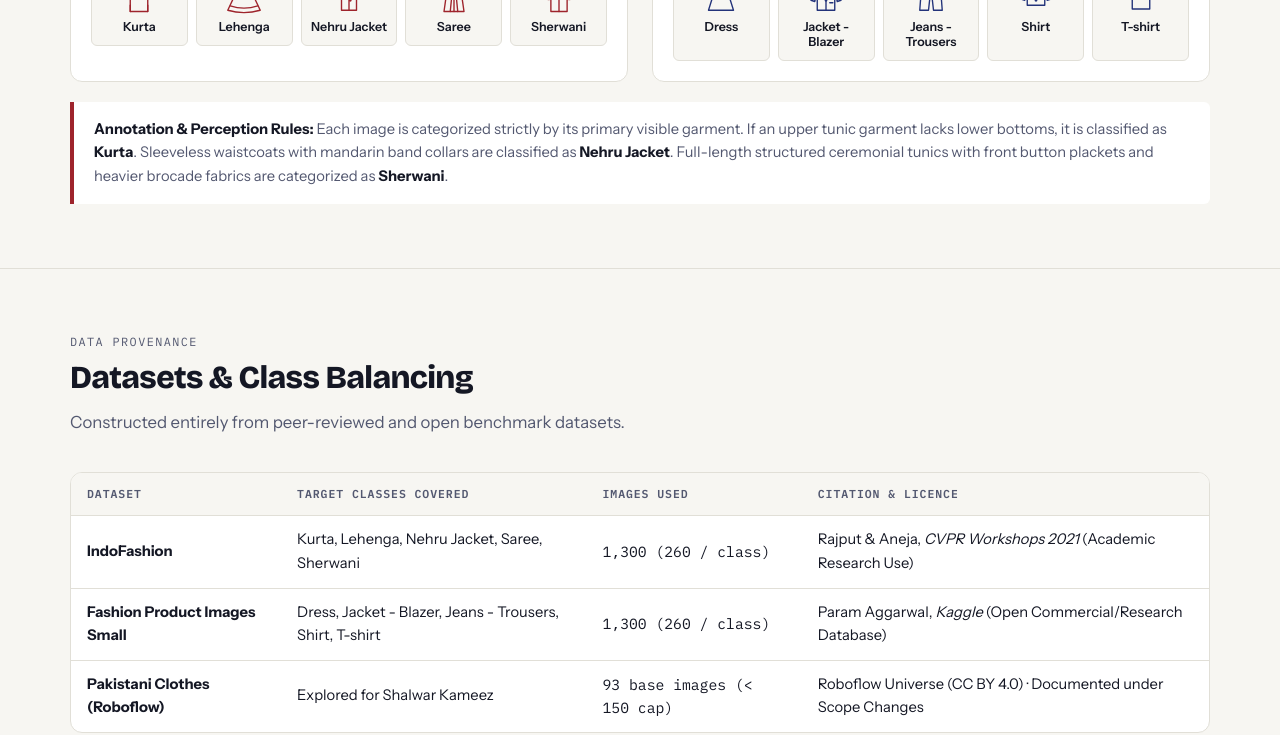
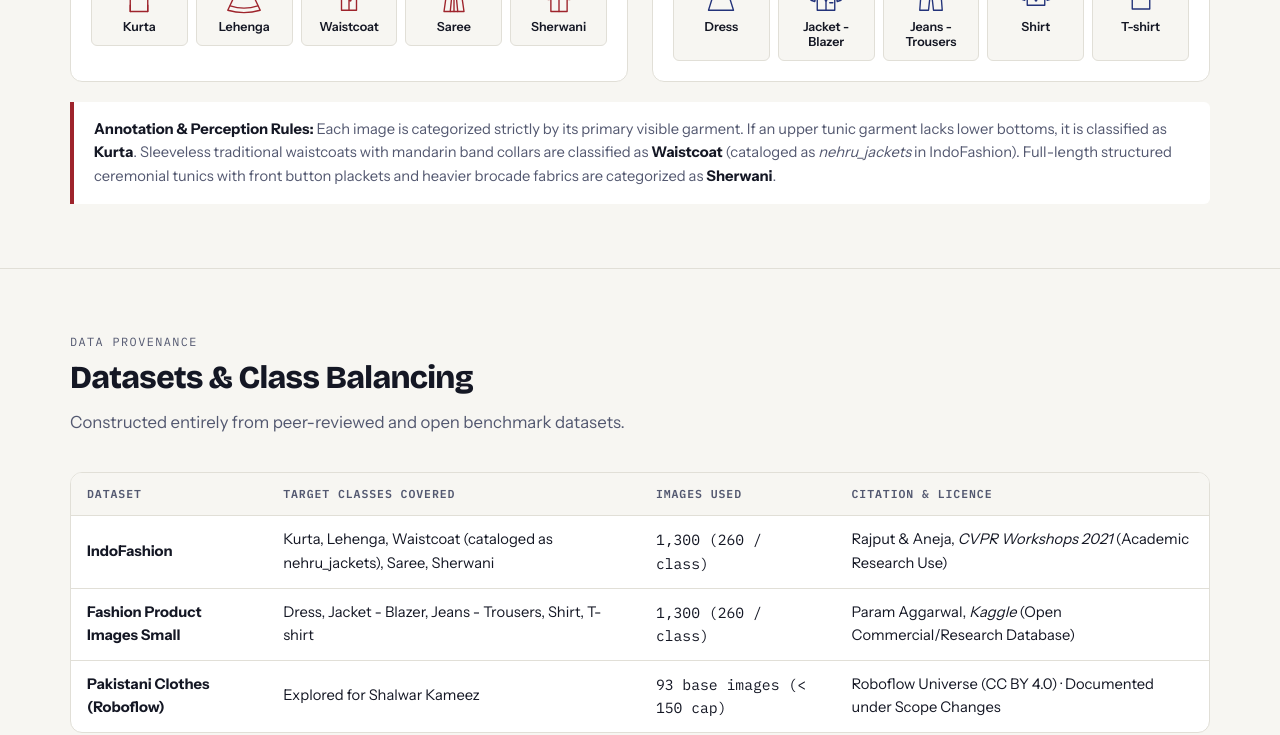
Before and after one commit to afafshahid/libaas-lens, a plain HTML site: page index.html in a window 1280 px wide. Shown: the part 2240-2975 px from the top of the page. Drawn offline with nearby package versions, Linux system fonts and the light colour scheme.

Commit message:
fix: upgrade sample images to high resolution and harmonize Nehru Jacket to Waistcoat

```diff
--- a/index.html
+++ b/index.html
@@ -1119,7 +1119,7 @@
         </div>
 
         <div class="rules-card">
-          <strong>Annotation &amp; Perception Rules:</strong> Each image is categorized strictly by its primary visible garment. If an upper tunic garment lacks lower bottoms, it is classified as <strong>Kurta</strong>. Sleeveless waistcoats with mandarin band collars are classified as <strong>Nehru Jacket</strong>. Full-length structured ceremonial tunics with front button plackets and heavier brocade fabrics are categorized as <strong>Sherwani</strong>.
+          <strong>Annotation &amp; Perception Rules:</strong> Each image is categorized strictly by its primary visible garment. If an upper tunic garment lacks lower bottoms, it is classified as <strong>Kurta</strong>. Sleeveless traditional waistcoats with mandarin band collars are classified as <strong>Waistcoat</strong> (cataloged as <em>nehru_jackets</em> in IndoFashion). Full-length structured ceremonial tunics with front button plackets and heavier brocade fabrics are categorized as <strong>Sherwani</strong>.
         </div>
       </div>
     </section>
@@ -1146,7 +1146,7 @@
             <tbody>
               <tr>
                 <td><strong>IndoFashion</strong></td>
-                <td>Kurta, Lehenga, Nehru Jacket, Saree, Sherwani</td>
+                <td>Kurta, Lehenga, Waistcoat (cataloged as nehru_jackets), Saree, Sherwani</td>
                 <td class="num">1,300 (260 / class)</td>
                 <td>Rajput &amp; Aneja, <em>CVPR Workshops 2021</em> (Academic Research Use)</td>
               </tr>
@@ -1197,7 +1197,7 @@
           <div class="stat-card">
             <span class="stat-label">Ethnic Class Accuracy</span>
             <span class="stat-value ethnic-stat" id="statEthnic">82.6%</span>
-            <span class="stat-sub">Lehenga: 100% · Nehru Jkt: 94.9%</span>
+            <span class="stat-sub">Lehenga: 100% · Waistcoat: 94.9%</span>
           </div>
         </div>
 
@@ -1289,14 +1289,14 @@
       'Jeans - Trousers',
       'Kurta',
       'Lehenga',
-      'Nehru Jacket',
+      'Waistcoat',
       'Saree',
       'Sherwani',
       'Shirt',
       'T-shirt'
     ];
 
-    const ETHNIC = new Set(['Kurta', 'Lehenga', 'Nehru Jacket', 'Saree', 'Sherwani']);
+    const ETHNIC = new Set(['Kurta', 'Lehenga', 'Waistcoat', 'Saree', 'Sherwani']);
     const WESTERN = new Set(['Dress', 'Jacket - Blazer', 'Jeans - Trousers', 'Shirt', 'T-shirt']);
 
     // Exact empirical results from reports/metrics.json
@@ -1322,7 +1322,7 @@
           'Jeans - Trousers': { precision: 1.0000, recall: 1.0000, f1: 1.0000, support: 39, category: 'Western' },
           'Kurta': { precision: 0.8333, recall: 0.6410, f1: 0.7246, support: 39, category: 'Ethnic' },
           'Lehenga': { precision: 0.7647, recall: 1.0000, f1: 0.8667, support: 39, category: 'Ethnic' },
-          'Nehru Jacket': { precision: 0.8810, recall: 0.9487, f1: 0.9136, support: 39, category: 'Ethnic' },
+          'Waistcoat': { precision: 0.8810, recall: 0.9487, f1: 0.9136, support: 39, category: 'Ethnic' },
           'Saree': { precision: 0.9630, recall: 0.6667, f1: 0.7879, support: 39, category: 'Ethnic' },
           'Sherwani': { precision: 0.7556, recall: 0.8718, f1: 0.8095, support: 39, category: 'Ethnic' },
           'Shirt': { precision: 0.8182, recall: 0.9231, f1: 0.8675, support: 39, category: 'Western' },
@@ -1350,7 +1350,7 @@
       'Jeans - Trousers': '<path d="M18 6h28l4 52H36l-4-36-4 36H14Z"/><path d="M18 12h28M24 12c0 4-2 6-5 6M40 12c0 4 2 6 5 6"/>',
       'Kurta': '<path d="M26 6 14 10 8 36l6 2 4-18v40h28V20l4 18 6-2-6-26-12-4c-2 3-10 3-12 0Z"/><path d="M32 8v16M18 50v10M46 50v10"/>',
       'Lehenga': '<path d="M24 6h16l1 10H23Z"/><path d="M24 20h16l18 38c-17 5-35 5-52 0Z"/><path d="M10 51c15 5 29 5 44 0"/>',
-      'Nehru Jacket': '<path d="M24 6h16l4 14v38H20V20Z"/><path d="M28 6v4h8V6"/><path d="M32 10v48"/><circle cx="34" cy="18" r="1.2" fill="currentColor"/><circle cx="34" cy="26" r="1.2" fill="currentColor"/><circle cx="34" cy="34" r="1.2" fill="currentColor"/><circle cx="34" cy="42" r="1.2" fill="currentColor"/><path d="M24 22h6"/>',
+      'Waistcoat': '<path d="M24 6h16l4 14v38H20V20Z"/><path d="M28 6v4h8V6"/><path d="M32 10v48"/><circle cx="34" cy="18" r="1.2" fill="currentColor"/><circle cx="34" cy="26" r="1.2" fill="currentColor"/><circle cx="34" cy="34" r="1.2" fill="currentColor"/><circle cx="34" cy="42" r="1.2" fill="currentColor"/><path d="M24 22h6"/>',
       'Saree': '<path d="M24 8h16l2 10H22Z"/><path d="M22 18 16 60h32l-6-42"/><path d="M40 8l12 6-6 26M24 18l20 12M28 40l-2 20M32 40v20M36 40l2 20"/>',
       'Sherwani': '<path d="m26 4-10 4-6 32 6 1 3-21v40h26V20l3 21 6-1-6-32-10-4-6 2Z"/><path d="M28 4v4h8V4M32 8v52"/><circle cx="34.5" cy="14" r="1.1" fill="currentColor"/><circle cx="34.5" cy="21" r="1.1" fill="currentColor"/><circle cx="34.5" cy="28" r="1.1" fill="currentColor"/><circle cx="34.5" cy="35" r="1.1" fill="currentColor"/>',
       'Shirt': '<path d="M24 8 14 12 8 40l6 2 4-18v26h28V24l4 18 6-2-6-28-10-4-8 8Z"/><path d="m24 8 4 10 4-2 4 2 4-10"/><circle cx="32" cy="26" r="1.2" fill="currentColor"/><circle cx="32" cy="34" r="1.2" fill="currentColor"/><circle cx="32" cy="42" r="1.2" fill="currentColor"/>',
@@ -1364,7 +1364,7 @@
     const SAMPLES = [
       { name: 'Kurta', file: 'samples/kurta.jpg' },
       { name: 'Lehenga', file: 'samples/lehenga.jpg' },
-      { name: 'Nehru Jacket', file: 'samples/nehru_jacket.jpg' },
+      { name: 'Waistcoat', file: 'samples/waistcoat.jpg' },
       { name: 'Saree', file: 'samples/saree.jpg' },
       { name: 'Sherwani', file: 'samples/sherwani.jpg' },
       { name: 'T-shirt', file: 'samples/tshirt.jpg' },
@@ -1412,7 +1412,7 @@
           <span>${name}</span>
         </div>`;
 
-      $('ethnicGarmentsGrid').innerHTML = ['Kurta', 'Lehenga', 'Nehru Jacket', 'Saree', 'Sherwani'].map(n => makeTile(n, 'ethnic')).join('');
+      $('ethnicGarmentsGrid').innerHTML = ['Kurta', 'Lehenga', 'Waistcoat', 'Saree', 'Sherwani'].map(n => makeTile(n, 'ethnic')).join('');
       $('westernGarmentsGrid').innerHTML = ['Dress', 'Jacket - Blazer', 'Jeans - Trousers', 'Shirt', 'T-shirt'].map(n => makeTile(n, 'western')).join('');
     }
 
@@ -1441,7 +1441,7 @@
       $('perClassBody').innerHTML = rows;
 
       // Confusion Matrix Table
-      const shortNames = ['Dress', 'Jacket', 'Jeans', 'Kurta', 'Lehng', 'Nehru', 'Saree', 'Sherw', 'Shirt', 'T-shirt'];
+      const shortNames = ['Dress', 'Jacket', 'Jeans', 'Kurta', 'Lehng', 'Waist', 'Saree', 'Sherw', 'Shirt', 'T-shirt'];
       let matrixHtml = `<thead><tr><th>Actual \\ Pred</th>${shortNames.map(s => `<th>${s}</th>`).join('')}</tr></thead><tbody>`;
 
       ft.confusion_matrix.forEach((row, i) => {
@@ -1592,7 +1592,7 @@
       let matchIdx = 0;
       if (filename.includes('kurta')) matchIdx = 3;
       else if (filename.includes('lehenga')) matchIdx = 4;
-      else if (filename.includes('nehru')) matchIdx = 5;
+      else if (filename.includes('waist') || filename.includes('nehru')) matchIdx = 5;
       else if (filename.includes('saree')) matchIdx = 6;
       else if (filename.includes('sherwani')) matchIdx = 7;
       else if (filename.includes('tshirt')) matchIdx = 9;
```
Also changed, not shown: samples/dress.jpg, samples/jacket.jpg, samples/jeans.jpg, samples/kurta.jpg, samples/lehenga.jpg, samples/nehru_jacket.jpg, samples/saree.jpg, samples/sherwani.jpg, samples/shirt.jpg, samples/tshirt.jpg, samples/waistcoat.jpg (added), 4 other files.
